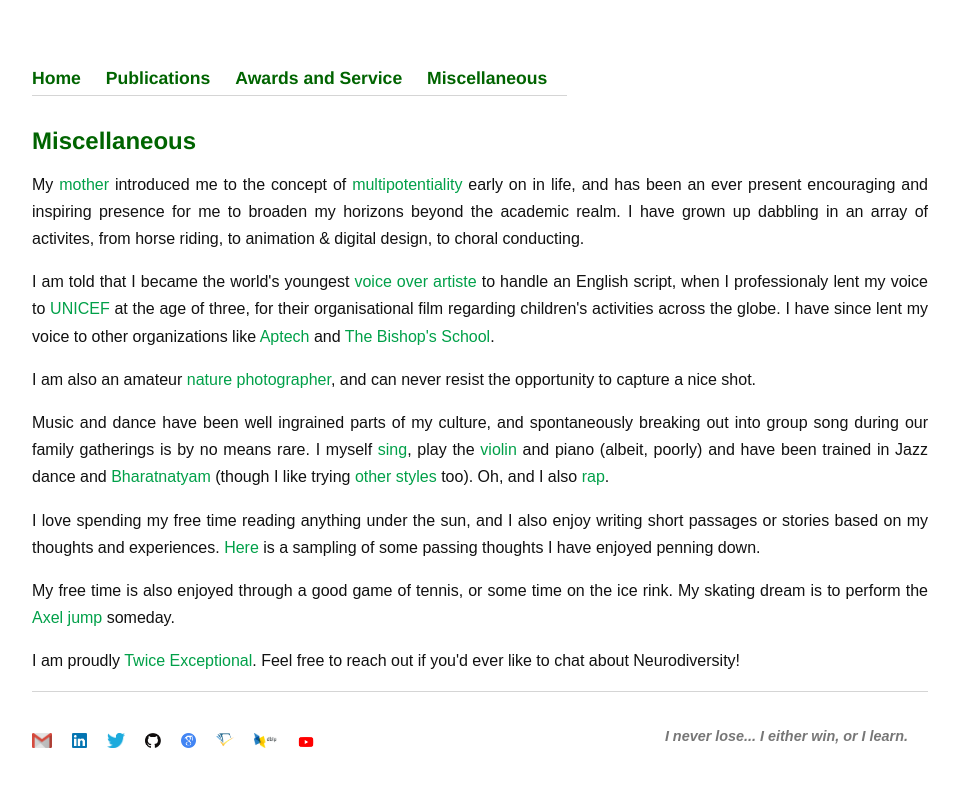
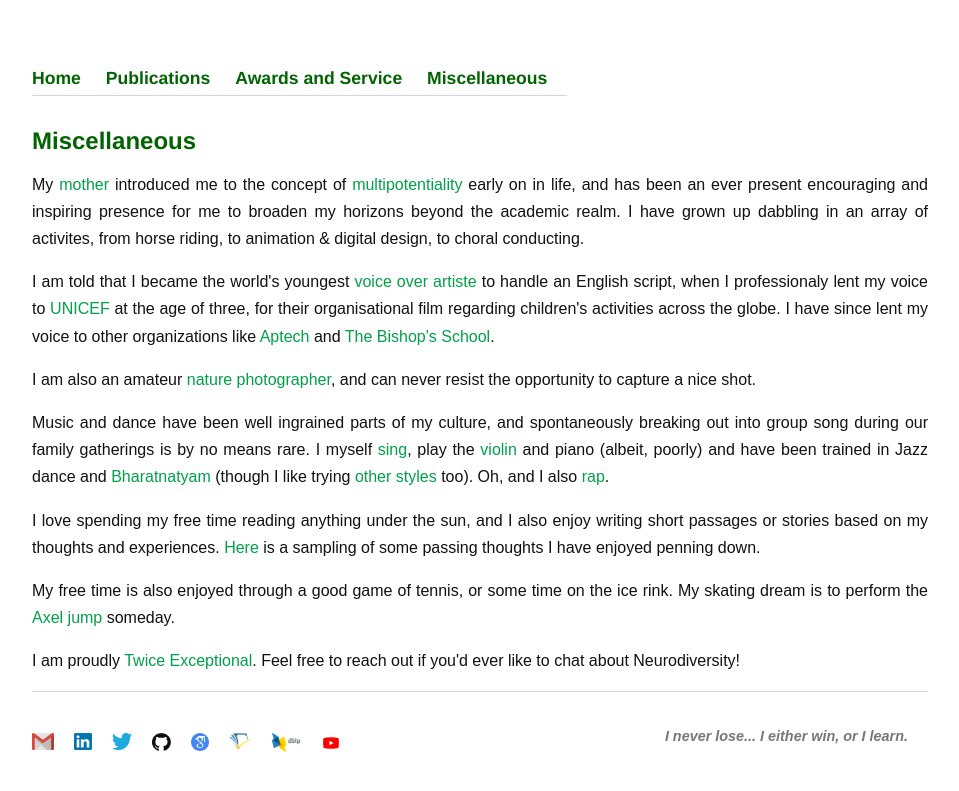
Before and after one commit to Uppaal/Uppaal.github.io, a Jekyll site: the page built from misc.html, in a window 1280 px wide. Shown: the top 791 px of the page, without its empty margins (160-1119 px from the left). Built offline with Jekyll 4.4.1, drawn with Linux system fonts in a browser that asks for light colours.

Commit message:
Update default.html

```diff
--- a/_layouts/default.html
+++ b/_layouts/default.html
@@ -27,14 +27,14 @@
 			</div>
 			<footer>
 	    		<ul>
-				<li style="float:left"><a href="mailto:rheeya.uppal@gmail.com"><img alt="Email" src="../images/gmail-logo.png" height="15"></a></li>
-				<li style="float:left"><a href="www.linkedin.com/in/rheeyauppaal"><img alt="LinkedIn" src="../images/linkedin-logo.jpeg" height="15"></a></li>
-				<li style="float:left"><a href="https://twitter.com/ruppaal?lang=en"><img alt="Twitter" src="../images/Twitter_Logo_new.png" height="15"></a></li>
-				<li style="float:left"><a href="https://github.com/Uppaal"><img alt="GitHub" src="../images/github-logo.png" height="15"></a></li>
-				<li style="float:left"><a href="https://scholar.google.co.in/citations?user=nx3vmEkAAAAJ&hl=en&oi=ao"><img alt="Google Scholar" src="../images/google-scholar-logo.png" height="15"/></a></li>
-				<li style="float:left"><a href="https://www.semanticscholar.org/author/Rheeya-Uppaal/114693523"><img alt="Semantic Scholar" src="../images/semantic-scholar-logo.png" height="15"/></a></li>
-				<li style="float:left"><a href="https://dblp.uni-trier.de/pid/241/5394.htm"><img alt="DBLP" src="../images/dblp-logo.png" height="15"/></a></li>
-				<li style="float:left"><a href="https://www.youtube.com/@rheeyauppaal/featured"><img alt="YouTube" src="../images/youtube-logo.png" height="18"/></a></li>
+				<li style="float:left"><a href="mailto:rheeya.uppal@gmail.com"><img alt="Email" src="../images/gmail-logo.png" height="17"></a></li>
+				<li style="float:left"><a href="www.linkedin.com/in/rheeyauppaal"><img alt="LinkedIn" src="../images/linkedin-logo.jpeg" height="17"></a></li>
+				<li style="float:left"><a href="https://twitter.com/ruppaal?lang=en"><img alt="Twitter" src="../images/Twitter_Logo_new.png" height="17"></a></li>
+				<li style="float:left"><a href="https://github.com/Uppaal"><img alt="GitHub" src="../images/github-logo.png" height="18"></a></li>
+				<li style="float:left"><a href="https://scholar.google.co.in/citations?user=nx3vmEkAAAAJ&hl=en&oi=ao"><img alt="Google Scholar" src="../images/google-scholar-logo.png" height="18"/></a></li>
+				<li style="float:left"><a href="https://www.semanticscholar.org/author/Rheeya-Uppaal/114693523"><img alt="Semantic Scholar" src="../images/semantic-scholar-logo.png" height="19"/></a></li>
+				<li style="float:left"><a href="https://dblp.uni-trier.de/pid/241/5394.htm"><img alt="DBLP" src="../images/dblp-logo.png" height="19"/></a></li>
+				<li style="float:left"><a href="https://www.youtube.com/@rheeyauppaal/featured"><img alt="YouTube" src="../images/youtube-logo.png" height="20"/></a></li>
 				<li style="float:right"><i>I never lose... I either win, or I learn.</i></li>
 			</ul>
 			</footer>
```
